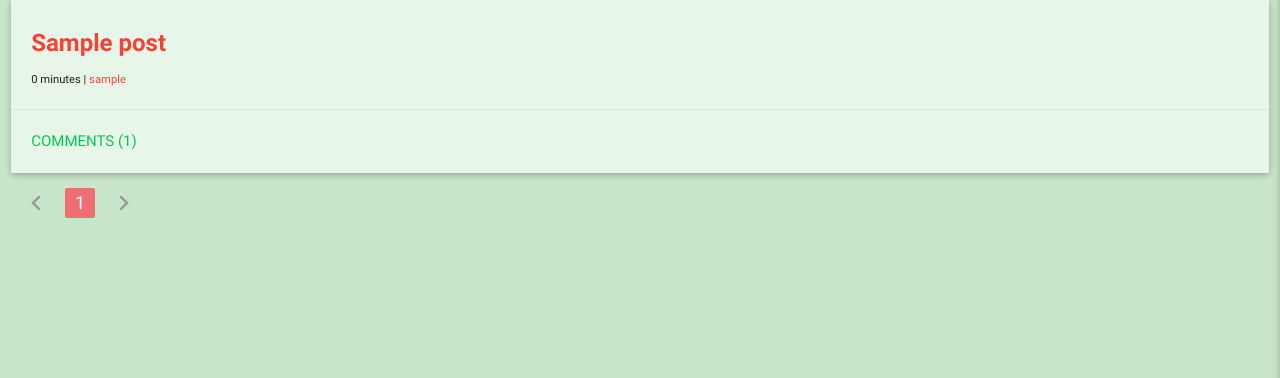
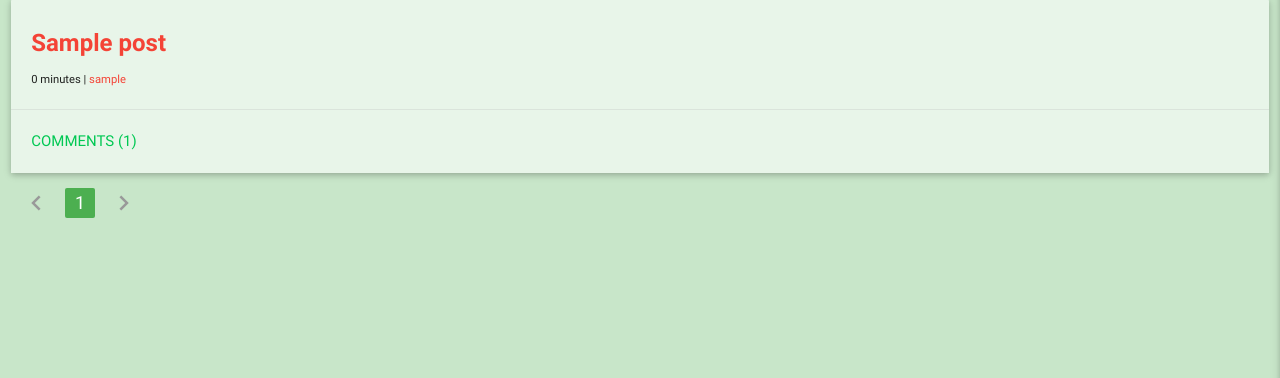
Before and after one commit to sbenemerito/django-forum, a Django app: page / in a window 1280 px wide. Shown: the part 230-608 px from the top of the page. Run offline with Django 3.2, Linux system fonts and the light colour scheme; tables that the repository leaves empty hold one stand-in row (values such as "Sample post").

Commit message:
Added style to pagination

```diff
--- a/forum/templates/forum/index.html
+++ b/forum/templates/forum/index.html
@@ -38,7 +38,7 @@
 
             {% for number in page_numbers %}
                 {% if number == posts.number %}
-                    <li class="active"><a href="#!">{{ number }}</a></li>
+                    <li class="active green"><a href="#!">{{ number }}</a></li>
                 {% else %}
                     <li class="waves-effect"><a href="?page={{ number }}">{{ number }}</a></li>
                 {% endif %}
```
